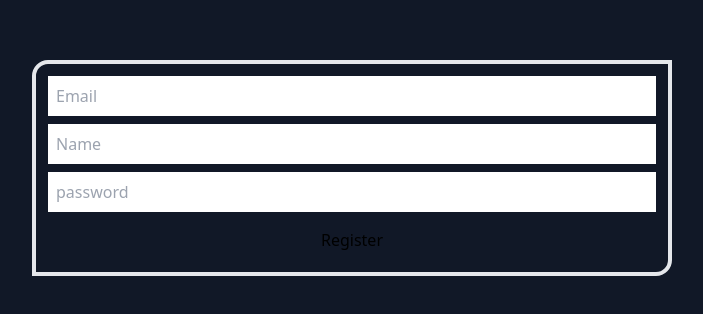
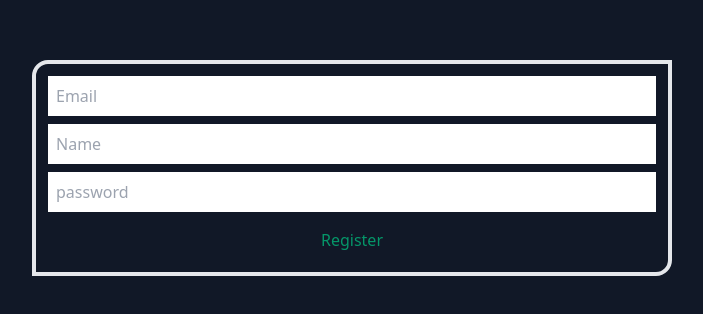
Before and after one commit to RobertoScioni/rpgtool-fe, a React (Create React App) app: page /register in a window 1280 px wide. Shown: the part 232-546 px from the top of the page, without its empty margins (288-991 px from the left). Built offline with nearby package versions, Linux system fonts and the light colour scheme; no server answers.

Commit message:
minor style and flow fixes

```diff
--- a/src/Components/Login/index.jsx
+++ b/src/Components/Login/index.jsx
@@ -27,7 +27,7 @@ const Login = () => {
 				me = await me.json()
 				console.log(me)
 				localStorage.setItem("id", me.id)
-				history.push("/scenes")
+				history.push("/campaigns")
 			} catch (error) {
 				console.log(error)
 			}
@@ -65,7 +65,7 @@ const Login = () => {
 					}}
 					className="m-1 p-2"
 				/>
-				<button type="submit" className="m-1 mx-auto p-2 w-min">
+				<button type="submit" className="m-1 mx-auto p-2 w-min text-green-600">
 					Login
 				</button>
 			</form>
--- a/src/Components/register/index.jsx
+++ b/src/Components/register/index.jsx
@@ -76,7 +76,7 @@ const Register = () => {
 					}}
 					className="m-1 p-2"
 				/>
-				<button type="submit" className="m-1 mx-auto p-2 w-min">
+				<button type="submit" className="m-1 mx-auto p-2 w-min text-green-600">
 					Register
 				</button>
 			</form>
```
